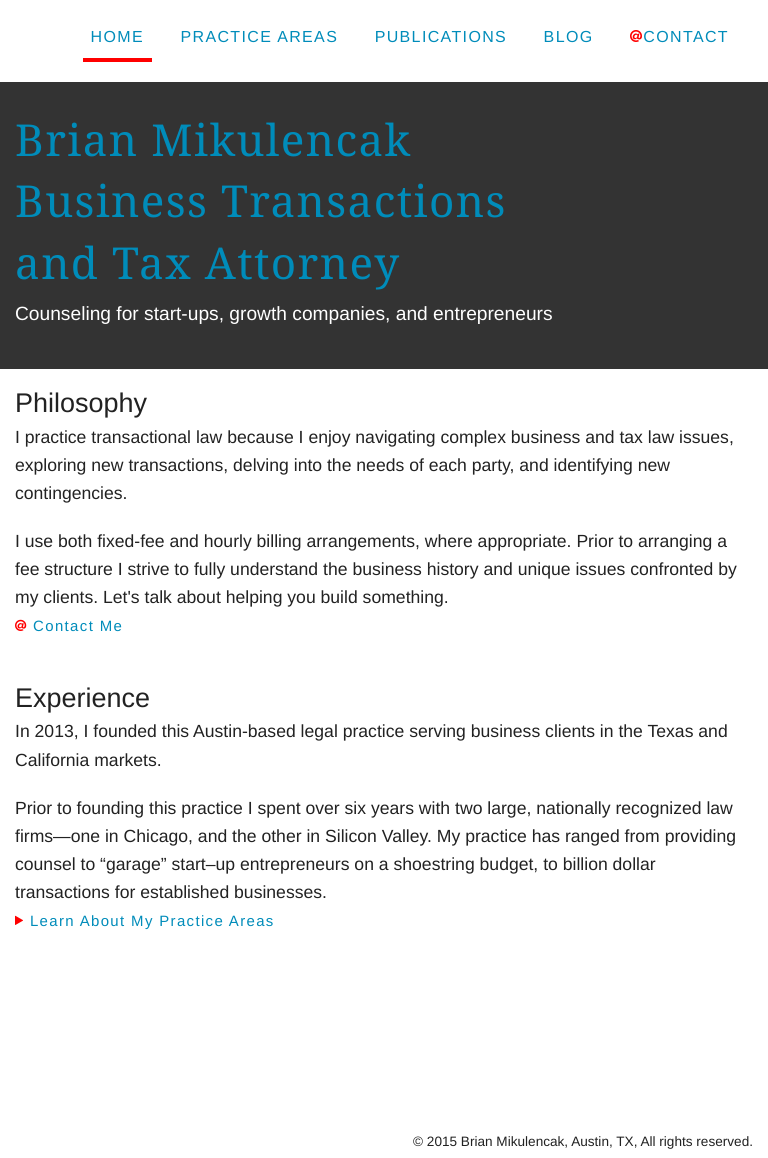
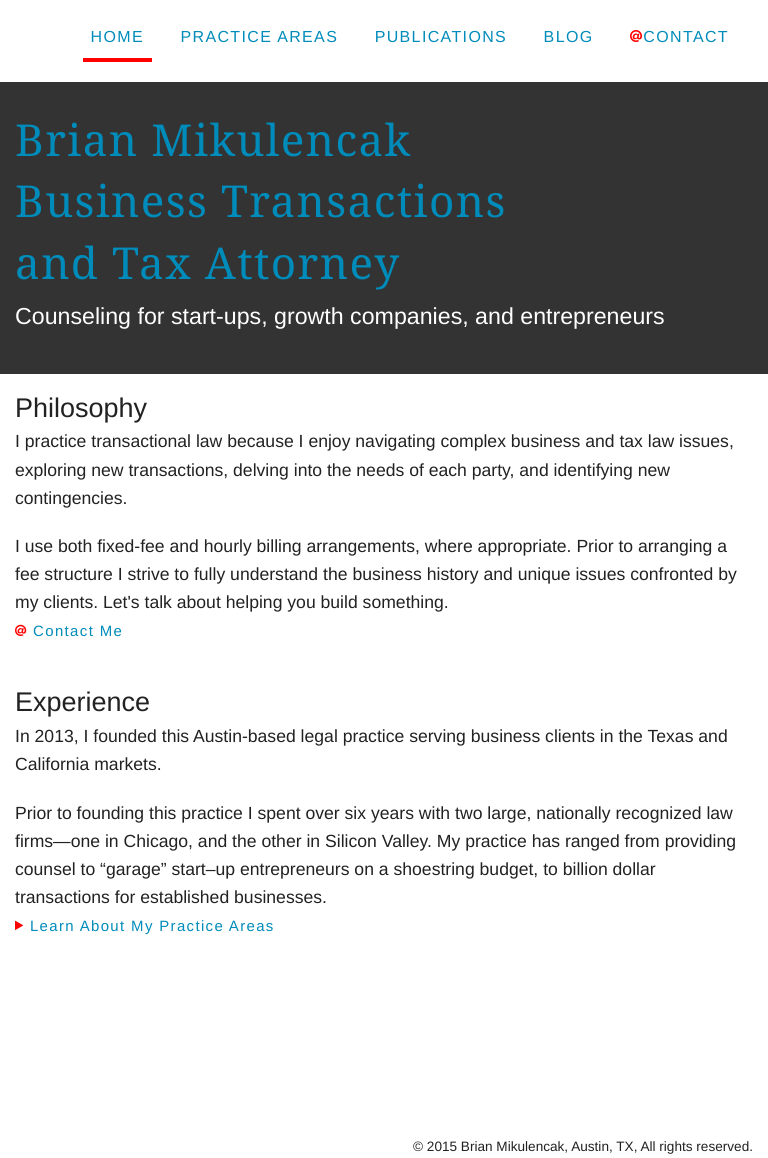
Before and after one commit to brianmik/bmaustinlaw, a Jekyll site: the page built from index.html, in a window 768 px wide. Built offline with Jekyll 4.4.1, drawn with Linux system fonts in a browser that asks for light colours; Markdown is read by kramdown in place of the engine named in the settings; comment, search, counter and statistics services are not loaded.

Commit message:
styling for small screens

```diff
--- a/css/main.css
+++ b/css/main.css
@@ -394,7 +394,7 @@ textarea {
 @media only screen and (min-width: 40.063em) and (max-width: 64em) {
 
   .tagline {
-    font-size: 1.2rem;
+    font-size: 1.45rem;
   }
 
   .line-break {
```
